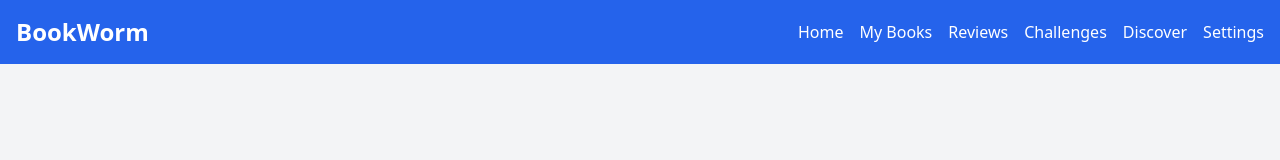
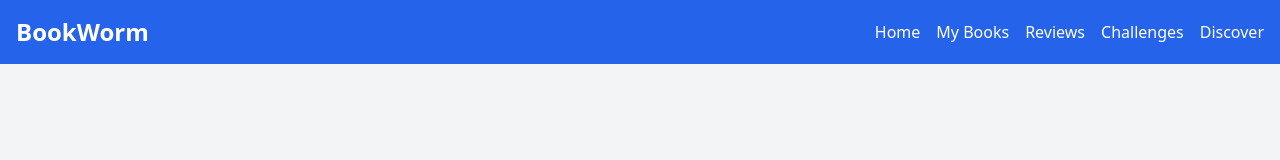
Before and after one commit to thebasilugo/bookworm, a plain HTML site: page index.html in a window 1280 px wide. Shown: the top 160 px of the page. Drawn offline with nearby package versions, Linux system fonts and the light colour scheme.

```diff
--- a/index.html
+++ b/index.html
@@ -75,11 +75,6 @@
 							<li>
 								<a href="#" class="hover:text-blue-200" data-page="discover"
 									>Discover</a
-								>
-							</li>
-							<li>
-								<a href="#" class="hover:text-secondary" data-page="settings"
-									>Settings</a
 								>
 							</li>
 						</ul>
```
